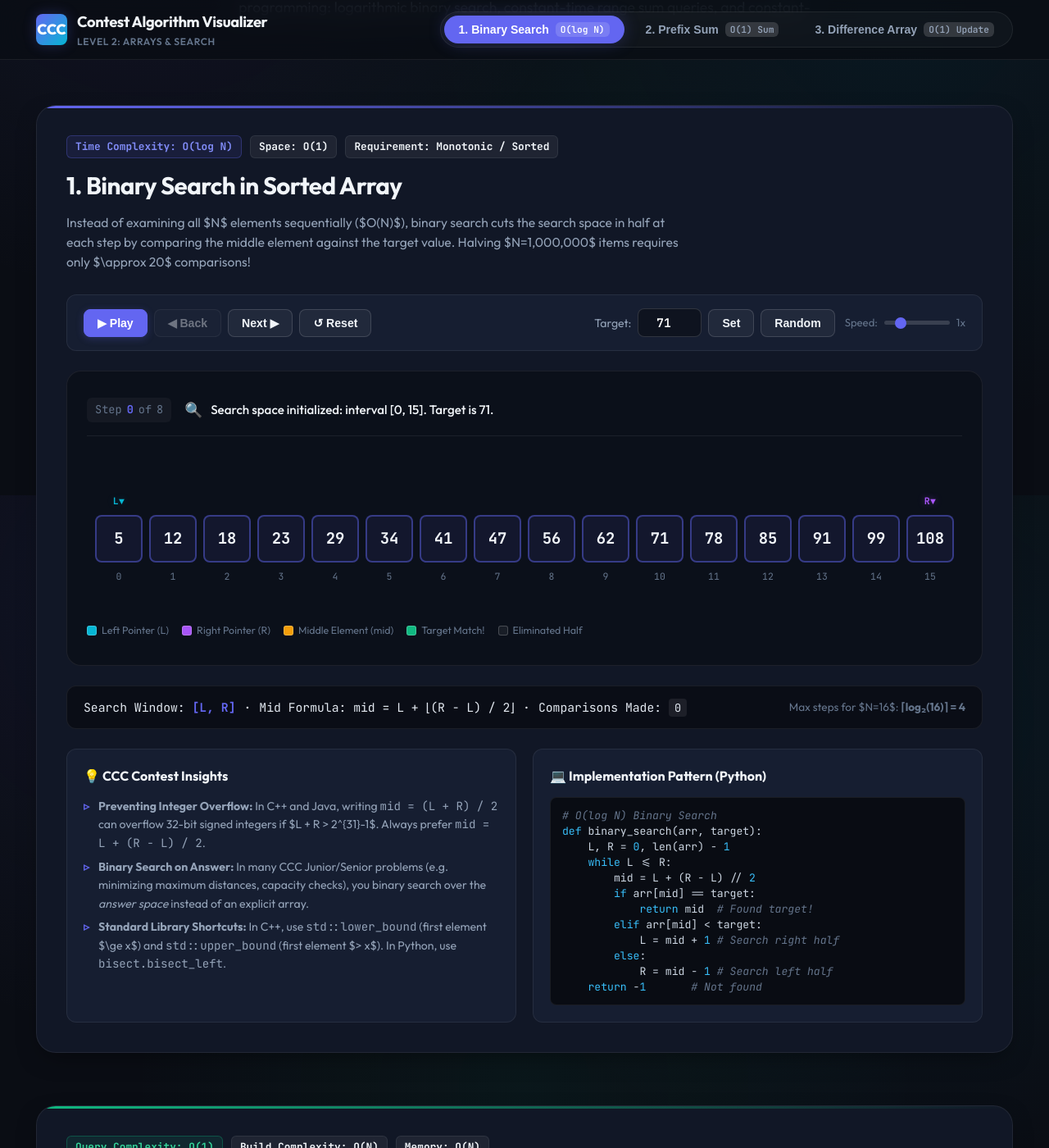
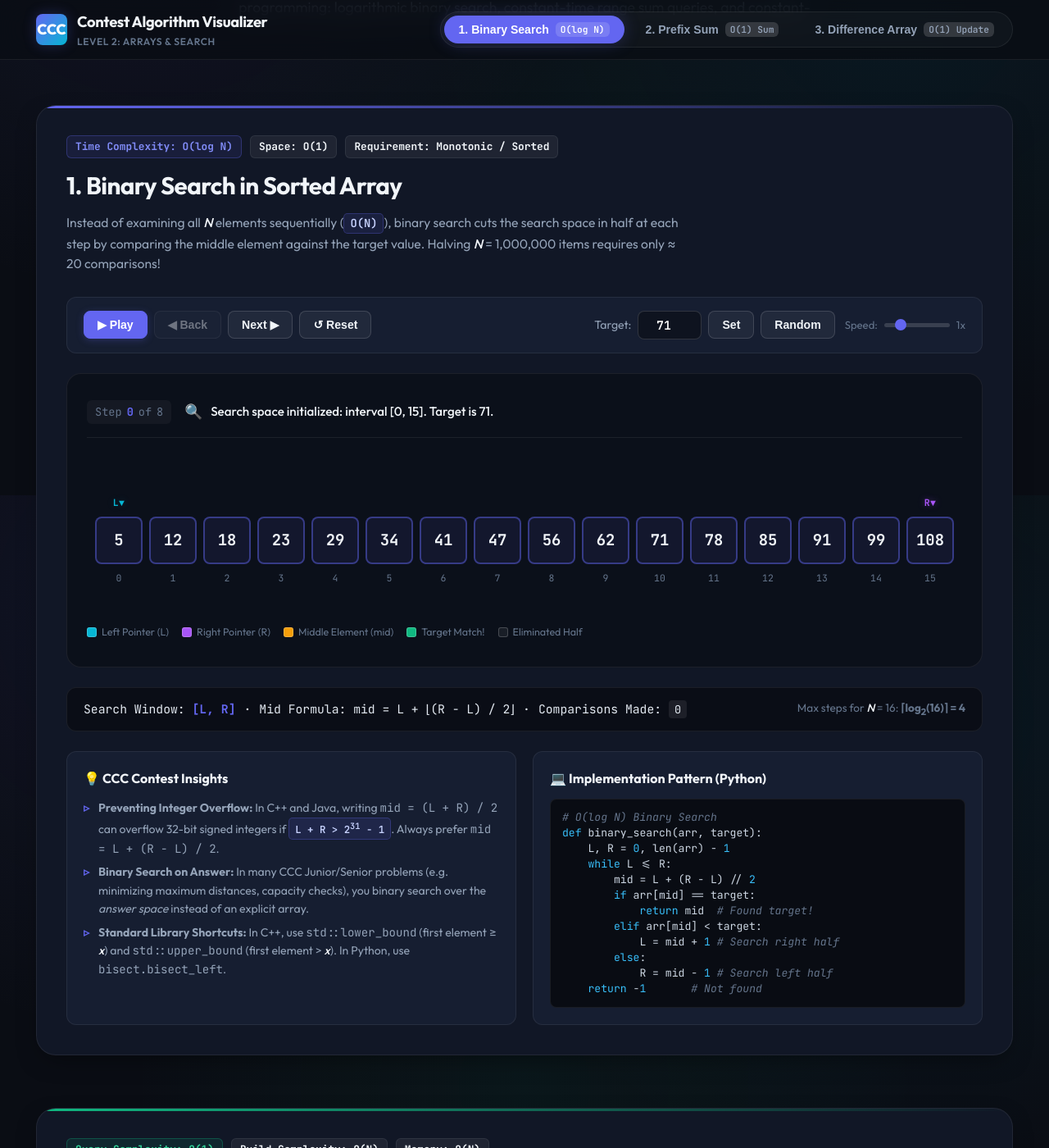
Before and after one commit to techwithkev/techwithkev.github.io, a Jekyll site: the page pages/comp/array_and_search_algorithms.html, which Jekyll copies as it is, in a window 1280 px wide and 1400 px high, scrolled down 296 px. Shown: the whole window at 82% size. Built offline with Jekyll 4.4.1, drawn with Linux system fonts in a browser that asks for light colours; some of the changed text lies outside the part shown.

Commit message:
fix(comp): format equations and complexity notations cleanly with self-contained math typography

```diff
--- a/pages/comp/array_and_search_algorithms.html
+++ b/pages/comp/array_and_search_algorithms.html
@@ -7,6 +7,10 @@
   <link rel="preconnect" href="https://fonts.googleapis.com">
   <link rel="preconnect" href="https://fonts.gstatic.com" crossorigin>
   <link href="https://fonts.googleapis.com/css2?family=JetBrains+Mono:ital,wght@0,400;0,600;0,700;1,400&family=Outfit:wght@300;400;500;600;700;800&display=swap" rel="stylesheet">
+  <!-- KaTeX for math typesetting -->
+  <link rel="stylesheet" href="https://cdn.jsdelivr.net/npm/katex@0.16.11/dist/katex.min.css" crossorigin="anonymous">
+  <script defer src="https://cdn.jsdelivr.net/npm/katex@0.16.11/dist/katex.min.js" crossorigin="anonymous"></script>
+  <script defer src="https://cdn.jsdelivr.net/npm/katex@0.16.11/dist/contrib/auto-render.min.js" crossorigin="anonymous"></script>
   <style>
     :root {
       --bg-base: #0a0d14;
@@ -39,6 +43,39 @@
       --radius-xl: 24px;
       --shadow-card: 0 10px 30px -10px rgba(0, 0, 0, 0.5);
       --transition-base: all 0.25s cubic-bezier(0.4, 0, 0.2, 1);
+    }
+
+    /* Clean self-contained math styling */
+    .math {
+      font-family: 'Outfit', 'Georgia', serif;
+      font-style: italic;
+      color: #f1f5f9;
+      font-weight: 500;
+    }
+
+    .math-expr {
+      font-family: 'JetBrains Mono', monospace;
+      background: rgba(99, 102, 241, 0.12);
+      border: 1px solid rgba(99, 102, 241, 0.28);
+      color: #c7d2fe;
+      padding: 1px 7px;
+      border-radius: 5px;
+      font-size: 0.88em;
+      font-weight: 600;
+      white-space: nowrap;
+      display: inline-block;
+    }
+
+    .math-expr.emerald {
+      background: rgba(16, 185, 129, 0.12);
+      border-color: rgba(16, 185, 129, 0.28);
+      color: #a7f3d0;
+    }
+
+    .math-expr.amber {
+      background: rgba(245, 158, 11, 0.12);
+      border-color: rgba(245, 158, 11, 0.28);
+      color: #fde68a;
     }
 
     * {
@@ -874,7 +911,7 @@
           </div>
           <h2 class="section-title">1. Binary Search in Sorted Array</h2>
           <p class="section-description">
-            Instead of examining all $N$ elements sequentially ($O(N)$), binary search cuts the search space in half at each step by comparing the middle element against the target value. Halving $N=1,000,000$ items requires only $\approx 20$ comparisons!
+            Instead of examining all <span class="math">N</span> elements sequentially (<span class="math-expr">O(N)</span>), binary search cuts the search space in half at each step by comparing the middle element against the target value. Halving <span class="math">N</span> = 1,000,000 items requires only &approx; 20 comparisons!
           </p>
         </div>
       </div>
@@ -953,7 +990,7 @@
           <span>Comparisons Made: <span id="bs-comp-count" class="num-tag">0</span></span>
         </div>
         <div style="font-size: 0.85rem; color: var(--text-muted);">
-          Max steps for $N=16$: <strong>⌈log₂(16)⌉ = 4</strong>
+          Max steps for <span class="math">N</span> = 16: <strong>&lceil;log<sub>2</sub>(16)&rceil; = 4</strong>
         </div>
       </div>
 
@@ -962,9 +999,9 @@
         <div class="info-card">
           <div class="info-card-title">💡 CCC Contest Insights</div>
           <ul>
-            <li><strong>Preventing Integer Overflow:</strong> In C++ and Java, writing <code>mid = (L + R) / 2</code> can overflow 32-bit signed integers if $L + R > 2^{31}-1$. Always prefer <code>mid = L + (R - L) / 2</code>.</li>
+            <li><strong>Preventing Integer Overflow:</strong> In C++ and Java, writing <code>mid = (L + R) / 2</code> can overflow 32-bit signed integers if <span class="math-expr">L + R &gt; 2<sup>31</sup> &minus; 1</span>. Always prefer <code>mid = L + (R - L) / 2</code>.</li>
             <li><strong>Binary Search on Answer:</strong> In many CCC Junior/Senior problems (e.g. minimizing maximum distances, capacity checks), you binary search over the <em>answer space</em> instead of an explicit array.</li>
-            <li><strong>Standard Library Shortcuts:</strong> In C++, use <code>std::lower_bound</code> (first element $\ge x$) and <code>std::upper_bound</code> (first element $> x$). In Python, use <code>bisect.bisect_left</code>.</li>
+            <li><strong>Standard Library Shortcuts:</strong> In C++, use <code>std::lower_bound</code> (first element &ge; <span class="math">x</span>) and <code>std::upper_bound</code> (first element &gt; <span class="math">x</span>). In Python, use <code>bisect.bisect_left</code>.</li>
           </ul>
         </div>
         <div class="info-card">
@@ -1001,7 +1038,7 @@
           </div>
           <h2 class="section-title">2. Prefix Sum Array (Range Sum Queries)</h2>
           <p class="section-description">
-            A Prefix Sum array precalculates cumulative sums so that the sum of any subarray from index $L$ to $R$ can be answered in exact <strong>$O(1)$ constant time</strong> using the formula $\text{Sum}(L \dots R) = P[R+1] - P[L]$. This eliminates repetitive $O(N)$ loop overhead for $Q$ queries.
+            A Prefix Sum array precalculates cumulative sums so that the sum of any subarray from index <span class="math">L</span> to <span class="math">R</span> can be answered in exact <strong><span class="math-expr emerald">O(1)</span> constant time</strong> using the formula <span class="math-expr emerald">Sum(L…R) = P[R+1] &minus; P[L]</span>. This eliminates repetitive <span class="math-expr">O(N)</span> loop overhead for <span class="math">Q</span> queries.
           </p>
         </div>
       </div>
@@ -1041,7 +1078,7 @@
             State: <strong id="ps-status-label">Ready</strong>
           </div>
           <div class="step-explanation" id="ps-explanation">
-            <span class="icon">📊</span> Step through the construction of prefix sums $P[i] = P[i-1] + A[i-1]$, or enter range $[L, R]$ to test an instant $O(1)$ query.
+            <span class="icon">📊</span> Step through the construction of prefix sums <span class="math-expr emerald">P[i] = P[i-1] + A[i-1]</span>, or enter range [<span class="math">L</span>, <span class="math">R</span>] to test an instant <span class="math-expr emerald">O(1)</span> query.
           </div>
         </div>
 
@@ -1055,8 +1092,8 @@
             <!-- Rendered by JS -->
           </div>
 
-          <div style="margin: 10px 0; color: var(--accent-emerald); font-size: 1.2rem; font-weight: 700;">
-            ⬇ Cumulative Accumulation $P[i] = P[i-1] + A[i-1]$
+          <div style="margin: 10px 0; color: var(--accent-emerald); font-size: 1.15rem; font-weight: 700;">
+            ⬇ Cumulative Accumulation <span class="math-expr emerald">P[i] = P[i-1] + A[i-1]</span>
           </div>
 
           <div style="font-size: 0.85rem; font-weight: 700; color: var(--text-secondary); width: 100%; display: flex; justify-content: space-between;">
@@ -1099,14 +1136,14 @@
         <div class="info-card">
           <div class="info-card-title">💡 Why 1-Indexed Prefix Sums?</div>
           <p>
-            When using $0$-indexed prefix sums ($P[i] = \sum_{k=0}^{i} A[k]$), querying $L=0$ requires special-casing because $P[L-1]$ is out-of-bounds ($P[-1]$).
+            When using 0-indexed prefix sums (<span class="math-expr">P[i] = &sum;<sub>k=0</sub><sup>i</sup> A[k]</span>), querying <span class="math">L</span> = 0 requires special-casing because <span class="math">P</span>[<span class="math">L</span> &minus; 1] is out-of-bounds (<span class="math">P</span>[&minus;1]).
           </p>
           <p>
-            By defining $P$ with length $N+1$ and $P[0] = 0$:
+            By defining <span class="math">P</span> with length <span class="math">N</span> + 1 and <span class="math">P</span>[0] = 0:
           </p>
           <ul>
-            <li>$P[k]$ stores the sum of the first $k$ elements ($A[0 \dots k-1]$).</li>
-            <li>$\text{Sum}(L \dots R) = P[R+1] - P[L]$ works unconditionally without any <code>if (L == 0)</code> branch checks!</li>
+            <li><span class="math">P</span>[<span class="math">k</span>] stores the sum of the first <span class="math">k</span> elements (<span class="math">A</span>[0 &hellip; <span class="math">k</span> &minus; 1]).</li>
+            <li><span class="math-expr emerald">Sum(L…R) = P[R+1] &minus; P[L]</span> works unconditionally without any <code>if (L == 0)</code> branch checks!</li>
           </ul>
         </div>
         <div class="info-card">
@@ -1139,7 +1176,7 @@
           </div>
           <h2 class="section-title">3. Difference Array (Range Update Operations)</h2>
           <p class="section-description">
-            The mathematical dual of prefix sums. If you have $M$ operations that require adding $+V$ across a range $[L, R]$, updating the array naively takes $O(M \times N)$. A Difference Array reduces each range update to just <strong>two boundary operations in $O(1)$</strong>: $D[L] \mathrel{+}= V$ and $D[R+1] \mathrel{-}= V$. Then one final prefix sum restores all values in $O(N)$!
+            The mathematical dual of prefix sums. If you have <span class="math">M</span> operations that require adding +<span class="math">V</span> across a range [<span class="math">L</span>, <span class="math">R</span>], updating the array naively takes <span class="math-expr">O(M &times; N)</span>. A Difference Array reduces each range update to just <strong>two boundary operations in <span class="math-expr amber">O(1)</span></strong>: <span class="math-expr amber">D[L] += V</span> and <span class="math-expr amber">D[R+1] &minus;= V</span>. Then one final prefix sum restores all values in <span class="math-expr">O(N)</span>!
           </p>
         </div>
       </div>
@@ -1183,7 +1220,7 @@
             Phase: <strong id="da-phase-label">Initial State</strong>
           </div>
           <div class="step-explanation" id="da-explanation">
-            <span class="icon">🔄</span> Click <strong>Next ▶</strong> to apply range update $D[L] += V$ and $D[R+1] -= V$, then observe how prefix summing $D$ propagates and cancels the change!
+            <span class="icon">🔄</span> Click <strong>Next ▶</strong> to apply range update <span class="math-expr amber">D[L] += V</span> and <span class="math-expr amber">D[R+1] &minus;= V</span>, then observe how prefix summing <span class="math">D</span> propagates and cancels the change!
           </div>
         </div>
 
@@ -1198,7 +1235,7 @@
           </div>
 
           <div style="margin: 10px 0; color: var(--accent-cyan); font-size: 1.15rem; font-weight: 700;">
-            ⬇ Cumulative Prefix Sum: $A[i] = A[i-1] + D[i]$
+            ⬇ Cumulative Prefix Sum: <span class="math-expr amber">A[i] = A[i-1] + D[i]</span>
           </div>
 
           <div style="font-size: 0.85rem; font-weight: 700; color: var(--text-secondary); width: 100%; display: flex; justify-content: space-between;">
@@ -2074,13 +2111,46 @@
       }
     }
 
-    // Initialize all 3 controllers on DOM load
+    // Initialize all 3 controllers and math typesetting
     let bsController, psController, daController;
+
+    function renderAllMath() {
+      if (typeof renderMathInElement === 'function') {
+        renderMathInElement(document.body, {
+          delimiters: [
+            { left: '$$', right: '$$', display: true },
+            { left: '$', right: '$', display: false }
+          ],
+          ignoredTags: ['script', 'noscript', 'style', 'textarea', 'pre', 'code'],
+          throwOnError: false
+        });
+      } else {
+        // Fallback for offline / blocked CDN: format $...$ into styled badges
+        document.querySelectorAll('.section-description, .info-card p, .info-card li, .step-explanation, .formula-banner, .array-strip-wrapper').forEach(el => {
+          el.innerHTML = el.innerHTML.replace(/\$([^\$]+)\$/g, (match, p1) => {
+            const clean = p1.replace(/\\approx/g, '≈')
+                            .replace(/\\times/g, '×')
+                            .replace(/\\dots/g, '…')
+                            .replace(/\\ge/g, '≥')
+                            .replace(/\\mathrel\{\+\}=/g, '+=')
+                            .replace(/\\mathrel\{-\}=/g, '-=')
+                            .replace(/\\text\{Sum\}/g, 'Sum')
+                            .replace(/\\sum_\{k=0\}\^\{i\}/g, '∑(k=0..i)');
+            return `<span style="font-family: 'JetBrains Mono', monospace; color: #38bdf8; font-weight: 600; font-size: 0.9em; padding: 1px 5px; background: rgba(56, 189, 248, 0.08); border-radius: 4px;">${clean}</span>`;
+          });
+        });
+      }
+    }
 
     window.addEventListener('DOMContentLoaded', () => {
       bsController = new BinarySearchController();
       psController = new PrefixSumController();
       daController = new DifferenceArrayController();
+      renderAllMath();
+    });
+
+    window.addEventListener('load', () => {
+      renderAllMath();
     });
   </script>
 </body>
```
